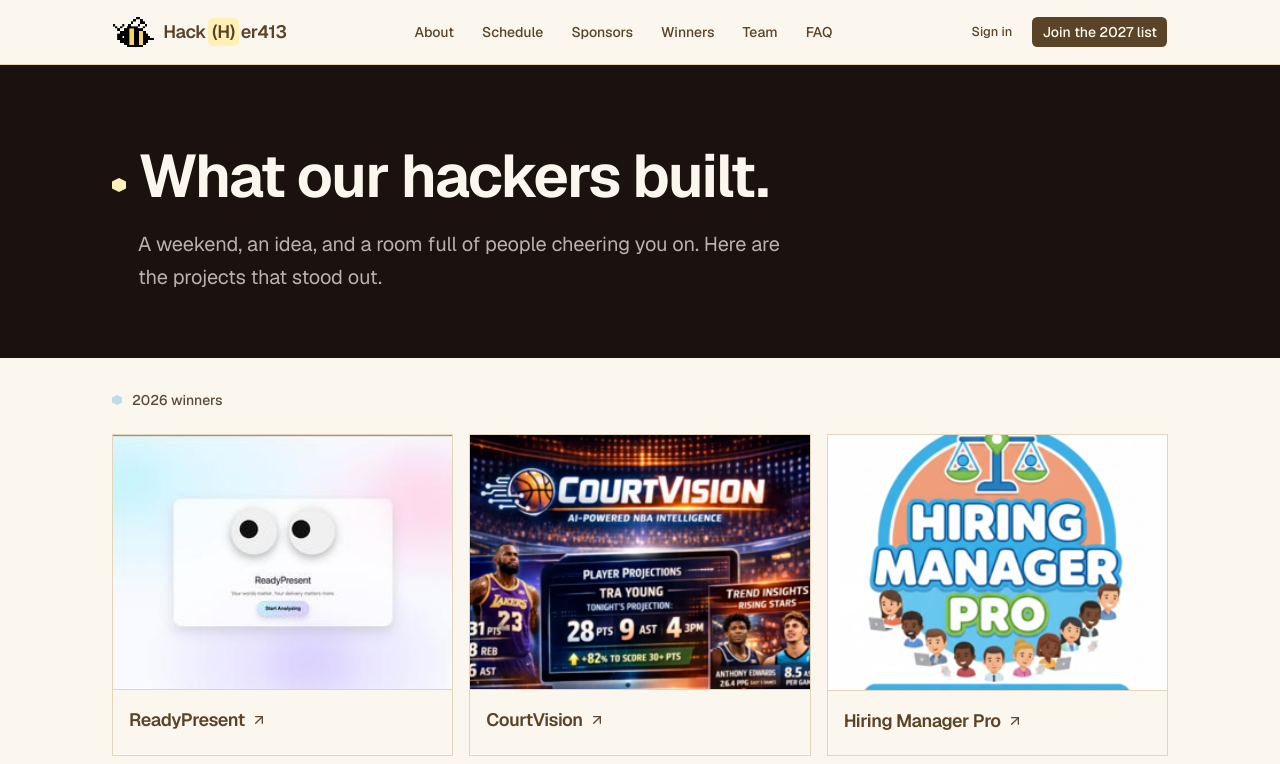
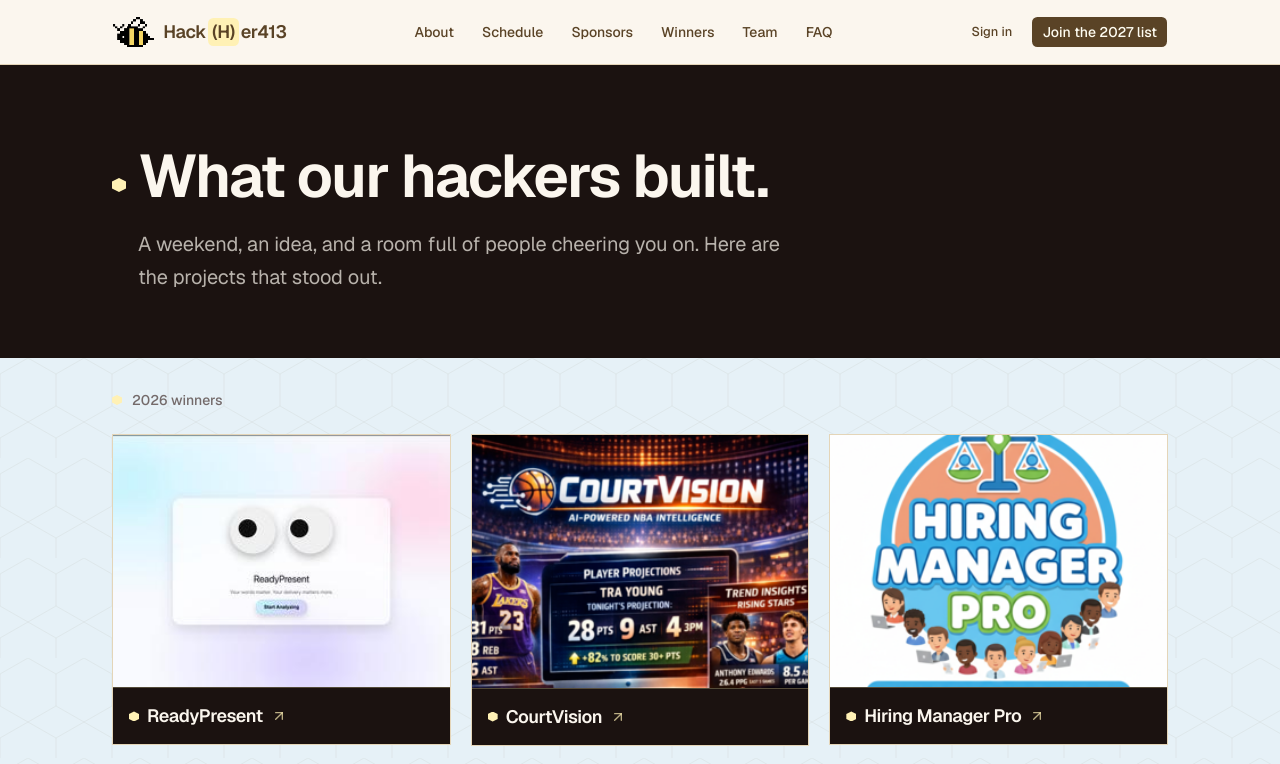
Before and after one commit to hackher413/website, a Next.js app: page /projects in a window 1280 px wide. Shown: the top 764 px of the page. Built offline with nearby package versions, Linux system fonts and the light colour scheme; no server answers.

Commit message:
improve winning projects page ui

```diff
--- a/src/app/(site)/projects/page.tsx
+++ b/src/app/(site)/projects/page.tsx
@@ -29,7 +29,11 @@
         lead="A weekend, an idea, and a room full of people cheering you on. Here are the projects that stood out."
       />
 
-      <Section spacing="lg" className="pt-4 sm:pt-8">
+      <Section
+        tone="sky"
+        spacing="lg"
+        className="bg-honeycomb-sky pt-4 sm:pt-8"
+      >
         <div className="flex flex-col gap-16">
           {projectYearOrder.map((year) => {
             const group = projectYears.find((y) => y.year === year);
@@ -38,12 +42,12 @@
             return (
               <div key={year}>
                 <div className="mb-6">
-                  <h2 className="flex items-center gap-2.5 text-sm font-medium text-muted-foreground">
-                    <HexMark size="sm" tone="sky" />
+                  <h2 className="flex items-center gap-2.5 text-sm font-medium text-sky-foreground/70">
+                    <HexMark size="sm" tone="honey" />
                     {year} winners
                   </h2>
                 </div>
-                <RevealGrid className="grid gap-4 sm:grid-cols-2 lg:grid-cols-3">
+                <RevealGrid className="grid items-start gap-5 sm:grid-cols-2 lg:grid-cols-3">
                   {group.projects.map((project, index) => (
                     <ProjectCard
                       key={project.name}
--- a/src/components/content/project-card.tsx
+++ b/src/components/content/project-card.tsx
@@ -1,12 +1,13 @@
 import Image from "next/image";
 import { ArrowUpRight } from "lucide-react";
 
-import { cn } from "@/lib/utils";
+import { HexMark } from "@/components/content/hex-mark";
 import type { Project } from "@/content/projects";
 
 /**
- * Gallery tile for a winning project. Sharp edge, espresso caption bar -
- * not a soft rounded card with gradient overlay.
+ * Gallery tile for a winning project. Sharp edge, espresso caption bar,
+ * honey hover accents. Description overlays the cover on hover so sibling
+ * cards in the same grid row never stretch with empty caption space.
  */
 export function ProjectCard({
   project,
@@ -21,7 +22,7 @@
       href={project.url}
       target="_blank"
       rel="noopener noreferrer"
-      className="group block overflow-hidden border border-border bg-card transition-colors hover:border-brand/40"
+      className="group block overflow-hidden border border-border bg-espresso transition-[border-color,box-shadow,transform] duration-300 ease-out hover:-translate-y-1 hover:border-honey hover:shadow-[4px_4px_0_0_var(--color-honey)] focus-visible:outline-none focus-visible:ring-2 focus-visible:ring-honey"
     >
       <div className="relative aspect-[4/3] overflow-hidden bg-espresso">
         <Image
@@ -32,31 +33,34 @@
           priority={priority}
           className="object-cover transition-transform duration-500 ease-out group-hover:scale-[1.03]"
         />
+
+        <div
+          className="pointer-events-none absolute inset-x-0 bottom-0 bg-gradient-to-t from-espresso via-espresso/90 to-transparent px-4 pt-16 pb-4 opacity-0 transition-opacity duration-300 group-hover:opacity-100 group-focus-visible:opacity-100 motion-reduce:opacity-100"
+          aria-hidden="true"
+        >
+          <p className="text-sm text-cream/85 text-pretty">{project.description}</p>
+        </div>
       </div>
 
-      <div className="flex flex-col gap-1 border-t border-border bg-background p-4">
+      <div className="flex flex-col gap-1 border-t border-honey/25 bg-espresso px-4 py-3.5 text-cream">
         {project.award ? (
-          <span className="text-xs font-medium tracking-wide text-muted-foreground">
+          <span className="flex items-center gap-1.5 text-xs font-medium tracking-wide text-honey">
+            <HexMark size="sm" tone="honey" />
             {project.award}
           </span>
         ) : null}
-        <div className="flex items-center gap-1.5">
-          <h3 className="text-lg font-semibold tracking-tight">{project.name}</h3>
+        <div className="flex items-center gap-2">
+          {!project.award ? <HexMark size="sm" tone="honey" /> : null}
+          <h3 className="text-lg font-semibold tracking-tight text-cream">
+            {project.name}
+          </h3>
           <ArrowUpRight
-            className="size-4 text-muted-foreground transition-transform duration-300 group-hover:translate-x-0.5 group-hover:-translate-y-0.5"
+            className="size-4 shrink-0 text-honey/70 transition-transform duration-300 group-hover:translate-x-0.5 group-hover:-translate-y-0.5 group-hover:text-honey"
             aria-hidden="true"
           />
         </div>
-        <p
-          className={cn(
-            "text-sm text-muted-foreground text-pretty",
-            "max-h-0 overflow-hidden opacity-0 transition-all duration-300",
-            "group-hover:max-h-32 group-hover:opacity-100 group-focus-visible:max-h-32 group-focus-visible:opacity-100",
-            "motion-reduce:max-h-32 motion-reduce:opacity-100",
-          )}
-        >
-          {project.description}
-        </p>
+        {/* Screen-reader / reduced-motion: description lives in the overlay visually */}
+        <span className="sr-only">{project.description}</span>
       </div>
     </a>
   );
```
